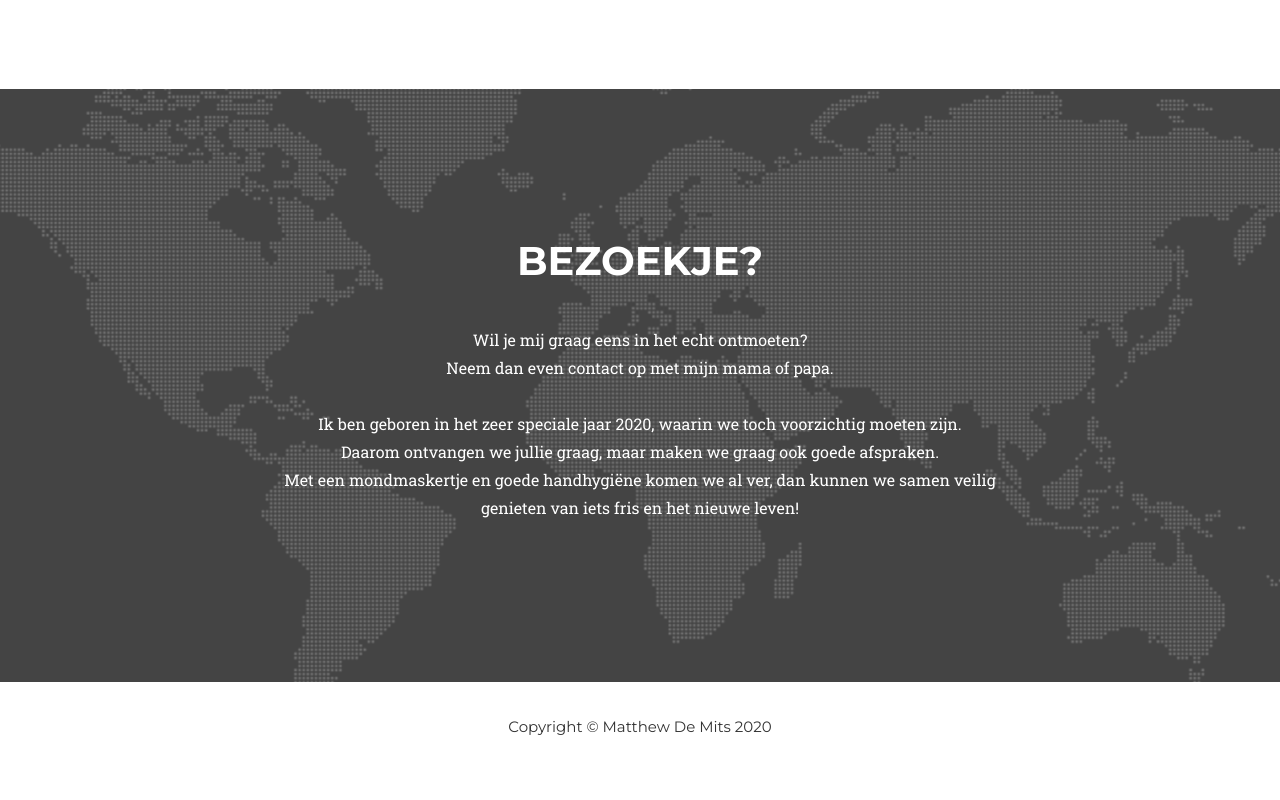
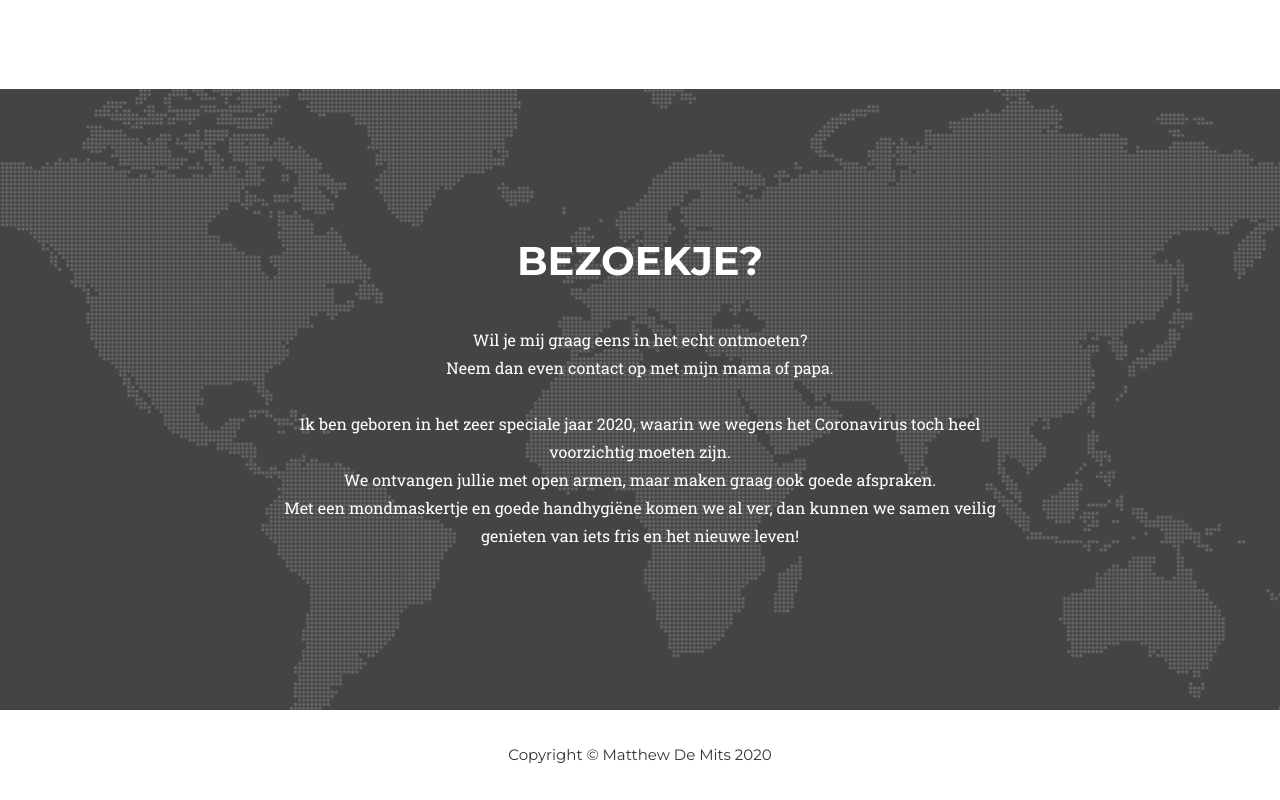
Before and after one commit to davydm5/mdm, a plain HTML site: page 404/index.html in a window 1280 px wide. Shown: the part 3868-4668 px from the top of the page. Before the commit the page ends 4640 px from the top, so only its background shows below. Drawn offline with Linux system fonts and the light colour scheme; files whose address does not match are found by name; a web font is replaced by a local one.

Commit message:
new version

```diff
--- a/404/index.html
+++ b/404/index.html
@@ -272,8 +272,8 @@
                 <div class="col-lg-8 col-lg-offset-2 text-center">
                     <p class="large text-muted"><br>Wil je mij graag eens in het echt ontmoeten?<br>
                         Neem dan even contact op met mijn mama of papa.<br><br>
-                        Ik ben geboren in het zeer speciale jaar 2020, waarin we toch voorzichtig moeten zijn. <br>
-                        Daarom ontvangen we jullie graag, maar maken we graag ook goede afspraken.<br>
+                        Ik ben geboren in het zeer speciale jaar 2020, waarin we wegens het Coronavirus toch heel voorzichtig moeten zijn.<br>
+                        We ontvangen jullie met open armen, maar maken graag ook goede afspraken.<br>
                         Met een mondmaskertje en goede handhygiëne komen we al ver, dan kunnen we samen veilig genieten van iets fris en het nieuwe leven!
                     </p>
                 </div>
```
Also changed, not shown: index.html (+2 -2 lines).
